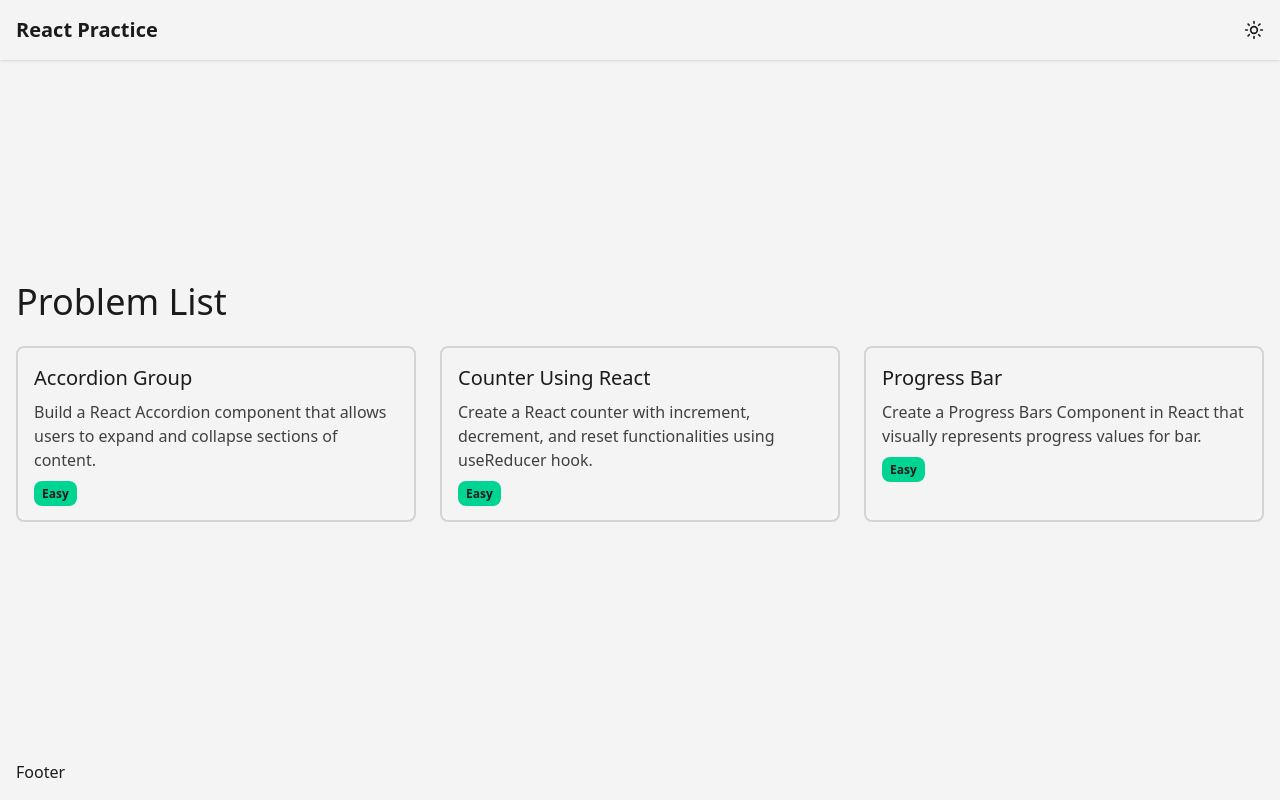
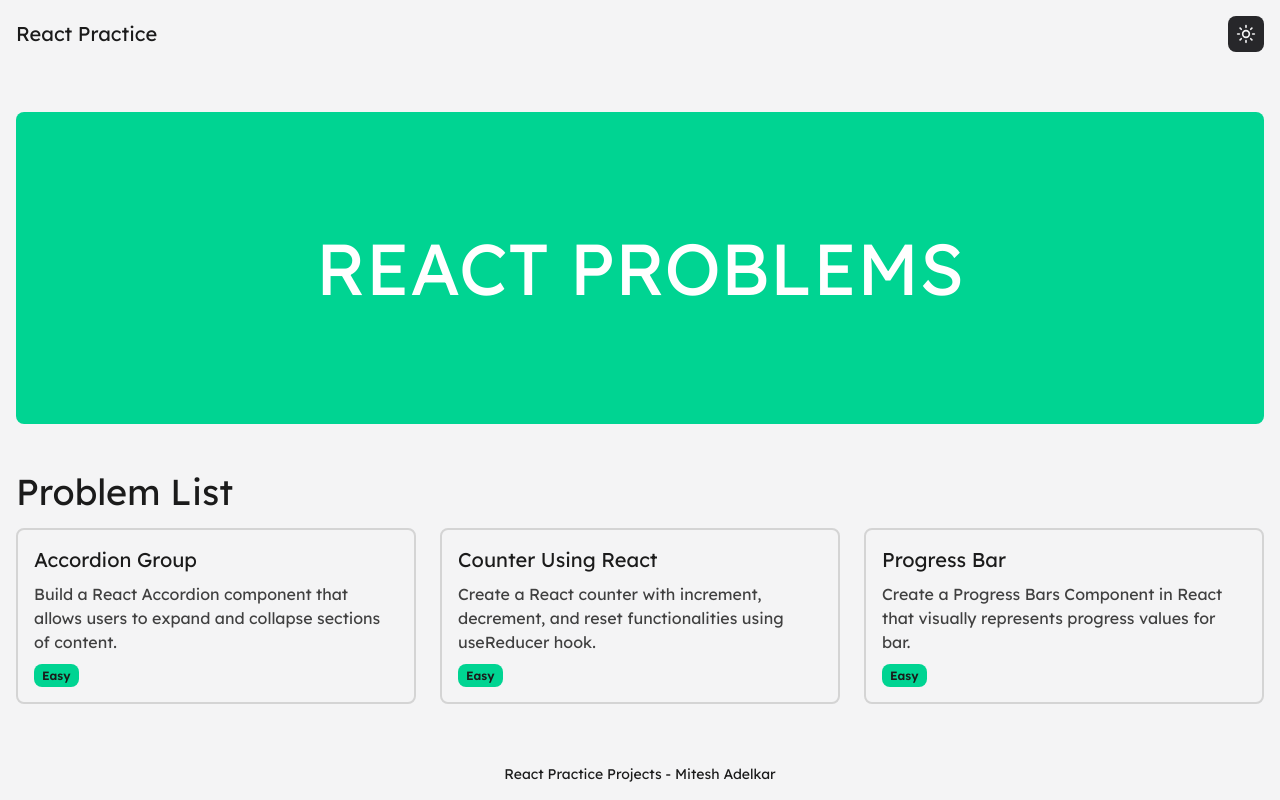
Before and after one commit to Mcraze/React-Practice-Problems, a React (Vite) app: page / in a window 1280 px wide. Built offline with nearby package versions, Linux system fonts and the light colour scheme.

Commit message:
Minor fixes

```diff
--- a/index.html
+++ b/index.html
@@ -4,7 +4,7 @@
     <meta charset="UTF-8" />
     <link rel="icon" type="image/svg+xml" href="/vite.svg" />
     <meta name="viewport" content="width=device-width, initial-scale=1.0" />
-    <title>react_practice_problems</title>
+    <title>React Practice Problems - Mitesh Adelkar</title>
   </head>
   <body>
     <div id="root"></div>
--- a/src/index.css
+++ b/src/index.css
@@ -1,3 +1,4 @@
+@import url('https://fonts.googleapis.com/css2?family=Lexend+Deca:wght@100..900&display=swap');
 @import "tailwindcss";
 
 @custom-variant dark (&:where([data-theme=dark], [data-theme=dark] *));
@@ -13,6 +14,7 @@
 }
 
 body {
+  font-family: "Lexend Deca", sans-serif;
   color: var(--color-text);
   background: var(--color-background);
 }
--- a/src/site_specific/Footer.jsx
+++ b/src/site_specific/Footer.jsx
@@ -2,7 +2,7 @@ const Footer = () => {
     return (
         <footer className="p-4">
             <div className="max-w-7xl m-auto">
-                Footer
+                <p className="text-center text-sm">React Practice Projects - Mitesh Adelkar</p>
             </div>
         </footer>
     )
--- a/src/site_specific/Header.jsx
+++ b/src/site_specific/Header.jsx
@@ -3,9 +3,9 @@ import ThemeToggle from "./ThemeToggle"
 
 const Header = () => {
     return (
-        <header className="p-4 shadow">
-            <div className="max-w-7xl m-auto flex justify-between gap-4">
-                <h1 className="text-xl font-semibold"><NavLink to="/">React Practice</NavLink></h1>
+        <header className="p-4">
+            <div className="max-w-7xl m-auto flex justify-between items-center gap-4">
+                <h1 className="text-xl"><NavLink to="/">React Practice</NavLink></h1>
                 <ThemeToggle />
             </div>
         </header>
--- a/src/site_specific/MainSection.jsx
+++ b/src/site_specific/MainSection.jsx
@@ -4,7 +4,10 @@ import { problemsList } from "../problems";
 const MainSection = () => {
     return (
         <>
-            <h2 className="text-4xl mb-6">Problem List</h2>
+            <div className="text-center rounded-lg bg-emerald-400 flex justify-center items-center px-4 py-20 md:py-25 lg:py-30">
+                <h1 className="text-3xl sm:text-4xl md:text-6xl lg:text-7xl text-white">REACT PROBLEMS</h1>
+            </div>
+            <h2 className="text-2xl md:text-4xl mt-12 mb-4">Problem List</h2>
             <div className="grid md:grid-cols-3 gap-6">
                 {problemsList.map((problem) => (
                     <Link to={problem.path} key={problem.id} className="p-4 rounded-lg border-2 border-neutral-300 dark:border-neutral-700 bg-zinc-100 dark:bg-zinc-800">
--- a/src/site_specific/ThemeToggle.jsx
+++ b/src/site_specific/ThemeToggle.jsx
@@ -23,8 +23,8 @@ const ThemeToggle = () => {
     };
 
     return (
-        <button onClick={toggleTheme} aria-label="Toggle Theme">
-            {theme === "light" ? <Sun size={20} /> : <Moon />}
+        <button className="p-2 rounded-lg bg-zinc-800 dark:bg-zinc-100 text-zinc-100 dark:text-zinc-800 cursor-pointer" onClick={toggleTheme} aria-label="Toggle Theme">
+            {theme === "light" ? <Sun size={20} /> : <Moon size={20} />}
         </button>
     );
 }
```
